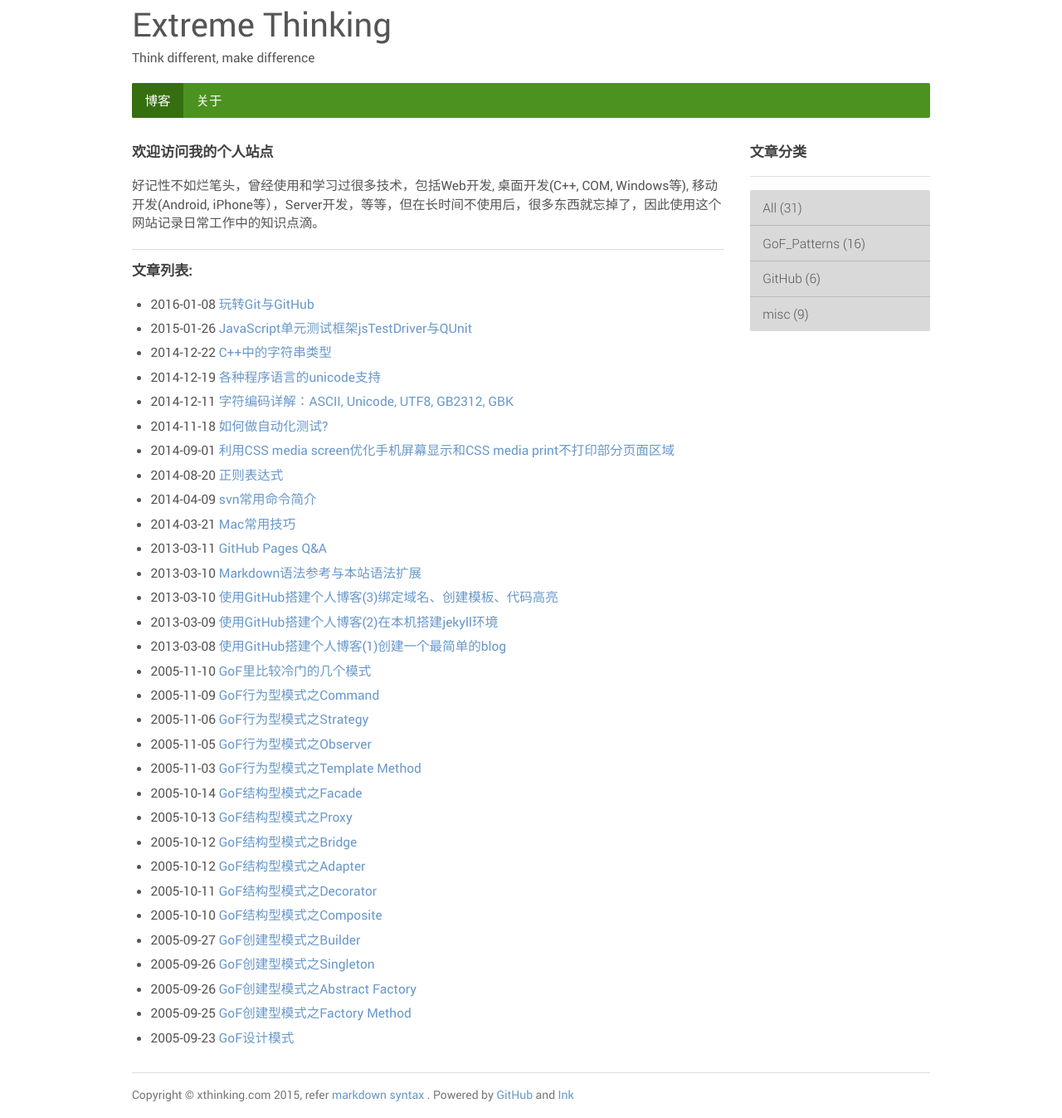
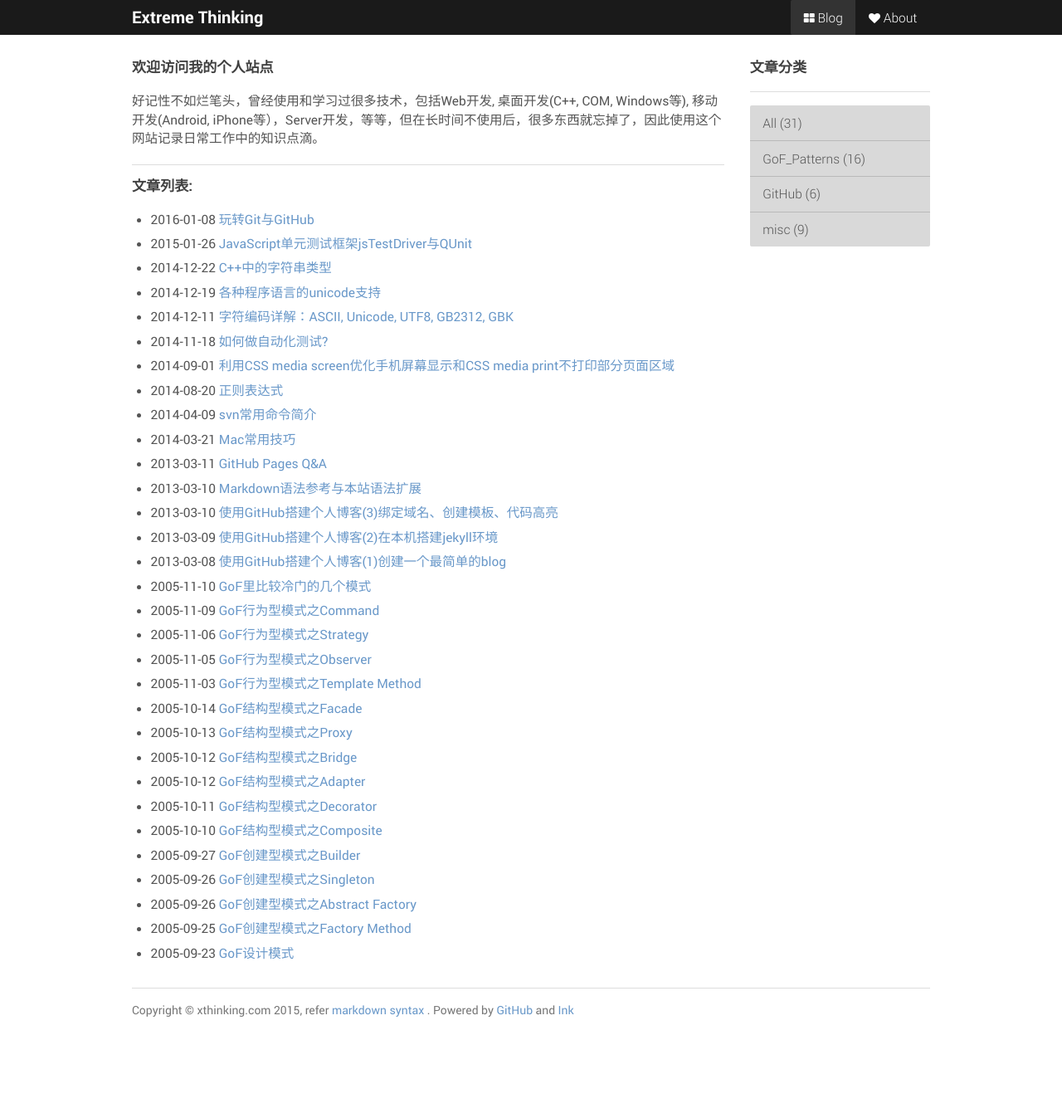
Before and after one commit to rainzhaojy/rainzhaojy.github.io, a Jekyll site: the page built from index.md, in a window 1280 px wide and 1347 px high. Shown: the whole window at 83% size. Built offline with Jekyll 4.4.1, drawn with Linux system fonts in a browser that asks for light colours; nearby versions of some CDN libraries; library files that are not in the unit come from our copies; Markdown is read by kramdown in place of the engine named in the settings.

Commit message:
update theme

```diff
--- a/_includes/footer.html
+++ b/_includes/footer.html
@@ -1,14 +1,12 @@
 <footer>
     <div class="ink-grid">
         <div class="column-group horizontal-gutters">
-            <div class="all-75">
+            <div class="all-100">
                 <p class="note">
                 Copyright &copy; xthinking.com 2015, refer <a href="/github/2013/03/10/markdown.html">markdown syntax</a>
 . Powered by <a href="https://github.com" target="_blank">GitHub</a> and <a href="http://ink.sapo.pt" target="_blank">Ink</a>
                 </p>
             </div>
-            <div class="all-25">
-            </div>
         </div>
     </div>
 </footer>
--- a/_includes/head.html
+++ b/_includes/head.html
@@ -7,6 +7,7 @@
 
     <!-- Stylesheets -->
     <link rel="stylesheet" href="/static/ink-3.0.5/css/ink.css">
+    <link rel="stylesheet" href="/static/ink-3.0.5/css/font-awesome.css">
 
     <!--[if lt IE 9 ]>
         <link rel="stylesheet" href="/static/ink-3.0.5/css/ink-ie.min.css" type="text/css">
--- a/_includes/header.html
+++ b/_includes/header.html
@@ -1,29 +1,22 @@
 <header class="noprint">
-    <div class="ink-grid">
-        <div class="column-group horizontal-gutters">
-            <div class="all-100">
-                <div style="font-size: 40px;">Extreme Thinking</div>
-                <p>Think different, make difference</p>
-
-                <nav class="ink-navigation noprint">
-                    <ul class="menu horizontal green">
-                        {% if page.whereami == 'index' %}
-                        <li class="active">
-                        {% else %}
-                        <li>
-                        {% endif %}
-                            <a href="/index.html">博客</a>
-                        </li>
-                        {% if page.whereami == 'about' %}
-                        <li class="active">
-                        {% else %}
-                        <li>
-                        {% endif %}
-                            <a href="/about.html">关于</a>
-                        </li>
-                    </ul>
-                </nav>
+    <div class="topbar">
+        <div class="pagecontent">
+            <div class="ink-grid">
+                <div class="column-group horizontal-gutters">
+                    <div class="all-50">
+                        <span class="logoText"><a href="/index.html" class="logoPlaceholder">Extreme Thinking</a></span>
+                    </div>
+                    <div class="all-50">
+                    <nav class="ink-navigation">
+                        <ul class="menu horizontal black push-right">
+                            <li{% if page.whereami == 'index' %} class="active"{% endif %}><a href="/index.html"><i class="fa fa-th-large icon-white"></i> Blog</a></li>
+                            <li{% if page.whereami == 'about' %} class="active"{% endif %}><a href="/about.html"><i class="fa fa-heart icon-white"></i> About</a></li>
+                        </ul>
+                    </nav>
+                    </div>
+                </div>
             </div>
         </div>
     </div>
+    <div style="height:40px"></div>
 </header>
--- a/_layouts/default.html
+++ b/_layouts/default.html
@@ -4,8 +4,9 @@
   {% include head.html %}
 </head>
 <body>
+    {% include header.html %}
+
     <div class="pagecontent">
-    {% include header.html %}
 
     <div class="ink-grid top-space">
             <div class="column-group horizontal-gutters">
--- a/static/rain.css
+++ b/static/rain.css
@@ -1,9 +1,46 @@
+.topbar {
+  top:0;
+  width:100%;
+  position:fixed;
+  background:#1a1a1a;
+}
+
 .tocbox {
   max-width: 200px;
   border-style: solid;
   border-width: 1px;
-  margin: 2px 2px 2px 2px;
-  padding: 2px 2px 2px 2px;
+  margin: 3px;
+  padding: 3px;
+}
+
+.icon-white {color: white}
+
+.logoText {
+  height: 40px;
+  line-height: 40px;
+  white-space: nowrap;
+  font-weight: bold;
+  font-size: 130%;
+}
+
+a.logoPlaceholder:link {
+  color: white;
+  text-decoration: none;
+}
+
+a.logoPlaceholder:visited {
+  color: white;
+  text-decoration: none;
+}
+
+a.logoPlaceholder:hover {
+  color: white;
+  text-decoration: underline;
+}
+
+a.logoPlaceholder:active {
+  color: white;
+  text-decoration: underline;
 }
 
 @media print {
```
Also changed, not shown: _layouts/post.html (+9 -2 lines).
